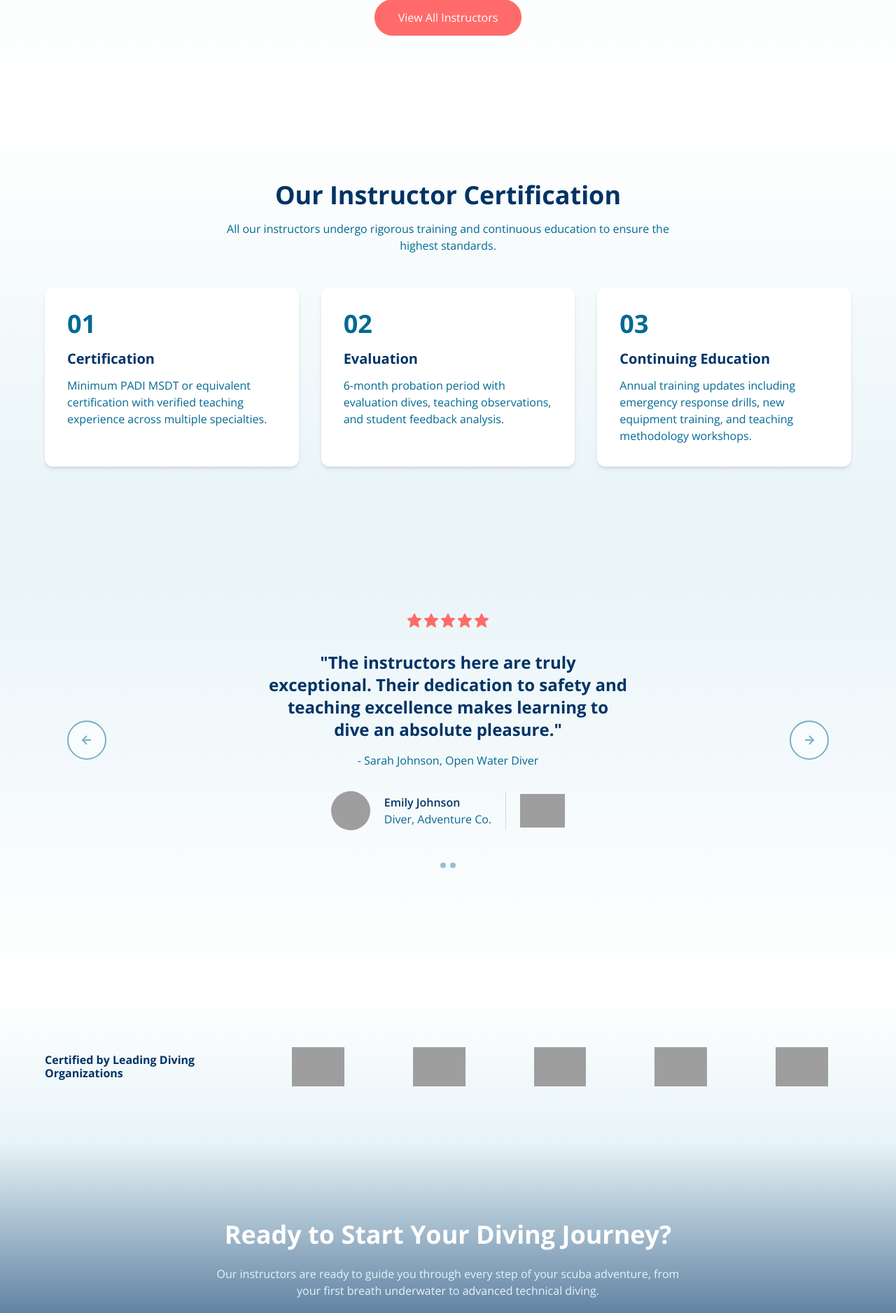
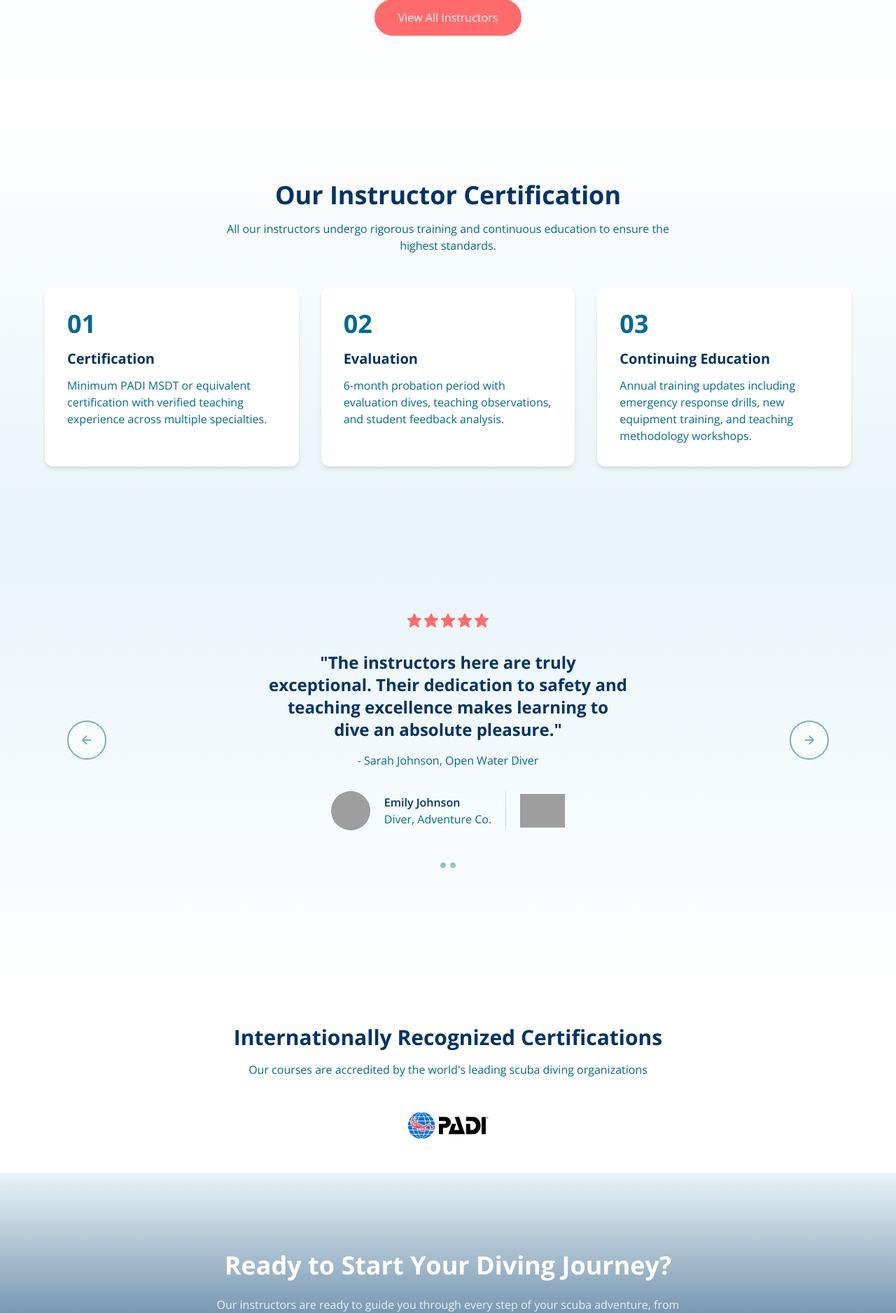
Before and after one commit to astikezyhelpers/scubaDiveIn, a Django app: page /instructors in a window 1280 px wide. Shown: the part 2009-3886 px from the top of the page at 70% size. Run offline with Django 4.2, Linux system fonts and the light colour scheme; some libraries are stand-ins or nearby versions; grey boxes are pictures that could not be loaded.

Commit message:
Changed Padi Logo and instructors.

```diff
--- a/ScubaDiveIn/templates/mainSite/index.html
+++ b/ScubaDiveIn/templates/mainSite/index.html
@@ -50,9 +50,9 @@
       <div class="grid items-center justify-center mx-auto">
         <div class="flex items-start justify-center justify-self-center px-4 py-3 md:p-0">
         <img
-          src="https://icon2.cleanpng.com/20180713/wtb/kisspng-professional-association-of-diving-instructors-scu-padi-5b48bde043e982.4412117915314938562782.jpg"
+          src="{% static 'images/padi-logo.png' %}"
           alt="PADI logo"
-          class="max-h-12 md:max-h-14"
+          class="max-h-36 md:max-h-42"
         />
       </div>
       <!-- <div
--- a/ScubaDiveIn/templates/mainSite/instructors.html
+++ b/ScubaDiveIn/templates/mainSite/instructors.html
@@ -1,4 +1,5 @@
 {% extends "../base.html" %}
+{% load static %}
 
 {% block title %} Scuba Diving Courses – Learn to Dive with Experts in Andaman {% endblock %}
 
@@ -17,7 +18,7 @@
       </div>
       <div class="w-full max-w-lg">
         <p class="text-base md:text-lg text-ocean-blue">
-          Our team of PADI, SSI, and NAUI certified instructors brings decades of combined experience from dive sites around the world. Each instructor specializes in different aspects of diving, from beginner courses to technical diving specialties.
+          Our team of PADI certified instructors brings decades of combined experience from dive sites around the world. Each instructor specializes in different aspects of diving, from beginner courses to technical diving specialties.
         </p>
         <div class="mt-6 flex flex-wrap gap-4 md:mt-8">
           <button
@@ -148,7 +149,7 @@
             class="w-full h-64 object-cover"
           >
           <div class="absolute bottom-0 left-0 bg-ocean-blue/90 text-white px-4 py-2 rounded-tr-xl">
-            <p class="font-semibold">SSI Instructor Trainer</p>
+            <p class="font-semibold">PADI Instructor Trainer</p>
           </div>
         </div>
         <div class="p-6">
@@ -175,7 +176,8 @@
             class="w-full h-64 object-cover"
           >
           <div class="absolute bottom-0 left-0 bg-ocean-blue/90 text-white px-4 py-2 rounded-tr-xl">
-            <p class="font-semibold">NAUI Course Director</p>
+            <p class="font-semibold">PADI Course Director</p>
+
           </div>
         </div>
         <div class="p-6">
@@ -405,61 +407,22 @@
 </section>
 
 <!-- Certification Partners Section -->
-<section id="relume" class="px-[5%] py-12 md:py-16 lg:py-20 bg-gradient-to-b from-white to-wave">
-  <div
-    class="container grid grid-cols-1 items-start justify-start gap-x-12 gap-y-8 md:grid-cols-[max-content_1fr] md:items-center md:justify-between md:gap-y-4 lg:gap-x-16"
-  >
-    <h1
-      class="leading-[1.2] font-bold text-deep-blue md:max-w-[16rem] md:text-md md:leading-[1.2] lg:max-w-xxs"
-    >
-      Certified by Leading Diving Organizations
-    </h1>
-    <div
-      class="grid grid-cols-2 items-center justify-end gap-x-4 gap-y-4 pt-4 sm:grid-cols-3 md:gap-x-8 md:pt-0 lg:grid-cols-5"
-    >
+<section class="py-12 bg-white">
+  <div class="container mx-auto px-[5%]">
+    <div class="text-center mb-12">
+      <h2 class="text-3xl font-bold text-deep-blue mb-4">Internationally Recognized Certifications</h2>
+      <p class="text-ocean-blue max-w-2xl mx-auto">Our courses are accredited by the world's leading scuba diving organizations</p>
+    </div>
+    <!-- <div class="grid grid-cols-2 md:grid-cols-4 lg:grid-cols-6 gap-8 items-center justify-center">
       <div
         class="flex items-start justify-center justify-self-center px-4 py-3 md:p-0"
-      >
+      > -->
+      <div class="grid items-center justify-center mx-auto">
+        <div class="flex items-start justify-center justify-self-center px-4 py-3 md:p-0">
         <img
-          src="https://icon2.cleanpng.com/20180713/wtb/kisspng-professional-association-of-diving-instructors-scu-padi-5b48bde043e982.4412117915314938562782.jpg"
+          src="{% static 'images/padi-logo.png' %}"
           alt="PADI logo"
-          class="max-h-12 md:max-h-14"
-        />
-      </div>
-      <div
-        class="flex items-start justify-center justify-self-center px-4 py-3 md:p-0"
-      >
-        <img
-          src="https://w7.pngwing.com/pngs/739/337/png-transparent-ssi-hd-logo.png"
-          alt="SSI logo"
-          class="max-h-12 md:max-h-14"
-        />
-      </div>
-      <div
-        class="flex items-start justify-center justify-self-center px-4 py-3 md:p-0"
-      >
-        <img
-          src="https://cdn.freebiesupply.com/logos/thumbs/2x/naui-logo.png"
-          alt="NAUI logo"
-          class="max-h-12 md:max-h-14"
-        />
-      </div>
-      <div
-        class="flex items-start justify-center justify-self-center px-4 py-3 md:p-0"
-      >
-        <img
-          src="https://i.vimeocdn.com/player/374102?sig=58cd0e6db1d3b4dd1d1c5d52e4a6bfeed58e7a93c1ed9c2ffa1dd379292d66e6&v=1"
-          alt="BSAC logo"
-          class="max-h-12 md:max-h-14"
-        />
-      </div>
-      <div
-        class="flex items-start justify-center justify-self-center px-4 py-3 md:p-0"
-      >
-        <img
-          src="https://cdn.freelogovectors.net/wp-content/uploads/2020/04/cmas-world-underwater-federation-logo.png"
-          alt="CMAS logo"
-          class="max-h-12 md:max-h-14"
+          class="max-h-36 md:max-h-42"
         />
       </div>
     </div>
```
Also changed, not shown: ScubaDiveIn/static/images/padi-logo.png (added).
